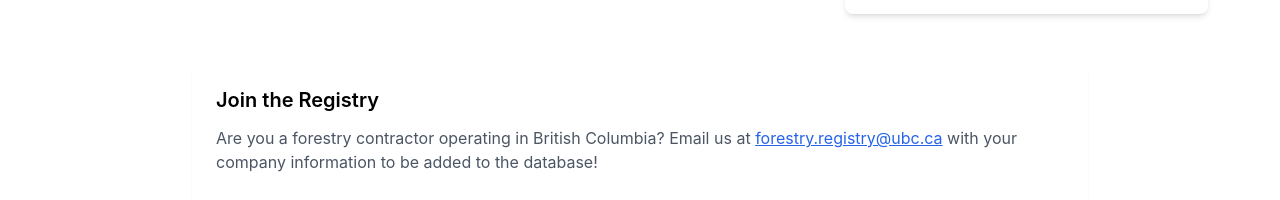
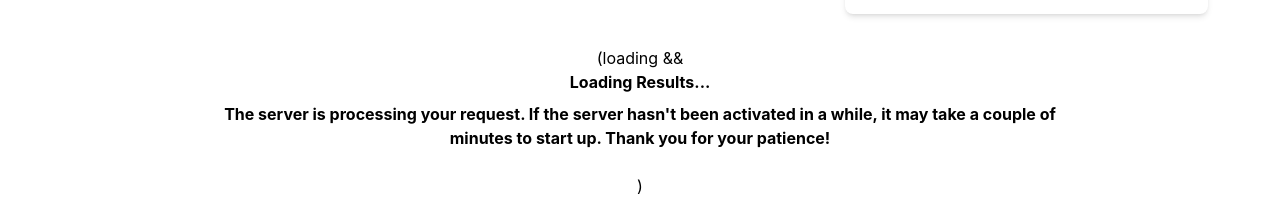
Before and after one commit to AydenTheKinch/forestry_company_database, a React (Create React App) app in the folder client/: page / in a window 1280 px wide. Shown: the part 1093-1293 px from the top of the page. Built offline with nearby package versions, Linux system fonts and the light colour scheme.

Commit message:
added a loading message when waiting for the api call

```diff
--- /dev/null
+++ b/client/src/components/LoadingInfo.tsx
@@ -0,0 +1,10 @@
+import React from "react";
+
+export const LoadingInfo: React.FC = () => (
+  <div className="mb-6 max-w-4xl mx-auto text-center">
+    <h3 className="font-bold mb-2">Loading Results...</h3>
+    <p className="font-bold">
+      The server is processing your request. If the server hasn't been activated in a while, it may take a couple of minutes to start up. Thank you for your patience!
+    </p>
+  </div>
+);
--- a/client/src/containers/ContractorRegistry.tsx
+++ b/client/src/containers/ContractorRegistry.tsx
@@ -4,6 +4,7 @@ import { SearchForm } from '../components/SearchForm';
 import { ContractorMap } from '../components/Map';
 import { ResultsTable } from '../components/ResultsTable';
 import { searchContractors } from '../services/ContractorAPI';
+import { LoadingInfo  } from '../components/LoadingInfo';
 import './ContractorRegistry.css';
 
 export interface FilterState {
@@ -26,6 +27,7 @@ const ContractorRegistry: React.FC = () => {
   });
   const [filteredData, setFilteredData] = useState<Contractor[]>([]);
   const [showResults, setShowResults] = useState<boolean>(false);
+  const [loading, setLoading] = useState<boolean>(false);
   const [sortField, setSortField] = useState<keyof Contractor>("companyName");
   const [sortDirection, setSortDirection] = useState<"asc" | "desc">("asc");
   const [showAdvanced, setShowAdvanced] = useState<boolean>(false);
@@ -44,6 +46,8 @@ const ContractorRegistry: React.FC = () => {
       setShowResults(true);
     } catch (error) {
       console.error('Search failed:', error);
+    } finally {
+      setLoading(false);
     }
   };
 
@@ -142,6 +146,7 @@ const ContractorRegistry: React.FC = () => {
       </div>
 
       {/* Results Section */}
+      (loading && <LoadingInfo />)
       {showResults && (
         <ResultsTable
           filteredData={filteredData}
```
Also changed, not shown: 2 other files (tests, documents, lock files or other folders).
